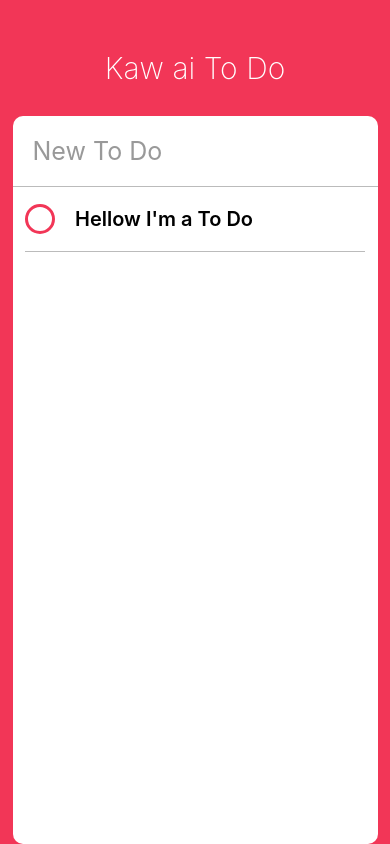
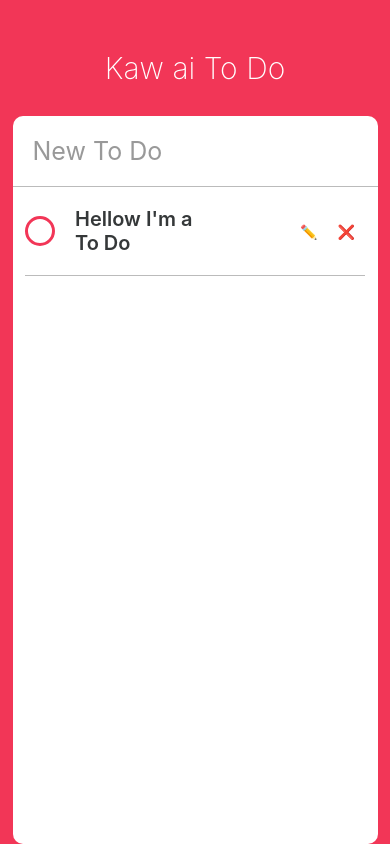
Before and after one commit to Jravvit/kawai-todo, a React Native app: screen / in a window 390 px wide. Built offline with nearby package versions, Linux system fonts and the light colour scheme.

Commit message:
완료 추가

```diff
--- a/Todo.js
+++ b/Todo.js
@@ -10,14 +10,38 @@
 	};
 
 	render(){
-		const {isCompleted } = this.state;
+		const {isCompleted, isEditing } = this.state;
 
 		return (
 			<View style={styles.container}>
-			<TouchableOpacity onPress={this._toggleComplete}>
-				<View style={[styles.circle, isCompleted ? styles.completedCircle : styles.uncompletedCircle]} />
-			</TouchableOpacity>
-			<Text style={styles.text}>Hellow I'm a To Do</Text>
+				<View style={styles.column}>
+					<TouchableOpacity onPress={this._toggleComplete}>
+						<View style={[styles.circle, isCompleted ? styles.completedCircle : styles.uncompletedCircle]} />
+					</TouchableOpacity>
+					<Text style={[styles.text, isCompleted ? styles.completedText: styles.uncompletedText]}>Hellow I'm a To Do</Text>
+				</View>
+					{isEditing ?
+						<View style={styles.actions}>
+							<TouchableOpacity onPressOut={this._finishEditing}>
+								<View style={styles.actionContainer}>
+									<Text style={styles.actionText}>✅</Text>
+								</View>
+							</TouchableOpacity>
+						</View> : <View style={styles.actions}>
+							<TouchableOpacity onPressOut={this._startEditing}>
+								<View style={styles.actionContainer}>
+									<Text style={styles.actionText}>✏️</Text>
+								</View>
+							</TouchableOpacity>
+							<TouchableOpacity onPress={()=>console.log('onPress')}
+      onPressIn={()=>console.log('onPressIn')}
+      onPressOut={()=>console.log('onPressOut')}
+      delayPressIn={100}>
+								<View style={styles.actionContainer}>
+									<Text style={styles.actionText}>❌</Text>
+								</View>
+							</TouchableOpacity>
+						</View>}
 			</View>
 		)
 	}
@@ -29,6 +53,16 @@
 			})
 		})
 	}
+	_startEditing = () => {
+		this.setState({
+			isEditing: true
+		})
+	}
+	_finishEditing = () => {
+		this.setState({
+			isEditing: false
+		})
+	}
 }
 
 const styles = StyleSheet.create({
@@ -37,10 +71,15 @@
 		borderBottomColor:"#bbb",
 		borderBottomWidth:StyleSheet.hairlineWidth,
 		flexDirection: 'row',
-		alignItems: "center"
+		alignItems: "center",
+		justifyContent:"space-between"
 	},
-	completedCircle:{borderColor: '#bbb'},
-	uncompletedCircle:{borderColor: '#F23657'},
+	completedCircle:{
+		borderColor: '#bbb'
+	},
+	uncompletedCircle:{
+		borderColor: '#F23657'
+	},
 	circle: {
 		width:30,
 		height:30,
@@ -52,5 +91,25 @@
 		fontWeight:"600",
 		fontSize: 20,
 		marginVertical: 20
+	},
+	completedText: {
+		color:"#bbb",
+		textDecorationLine:"line-through"
+	},
+	uncompletedText: {
+		color: "#353839"
+	},
+	column: {
+		flexDirection : "row",
+		alignItems: "center",
+		width: width/2,
+		justifyContent:"space-between",
+	},
+	actions: {
+		flexDirection:"row",
+	},
+	actionContainer: {
+		marginVertical :10,
+		marginHorizontal: 10
 	}
 })
```
